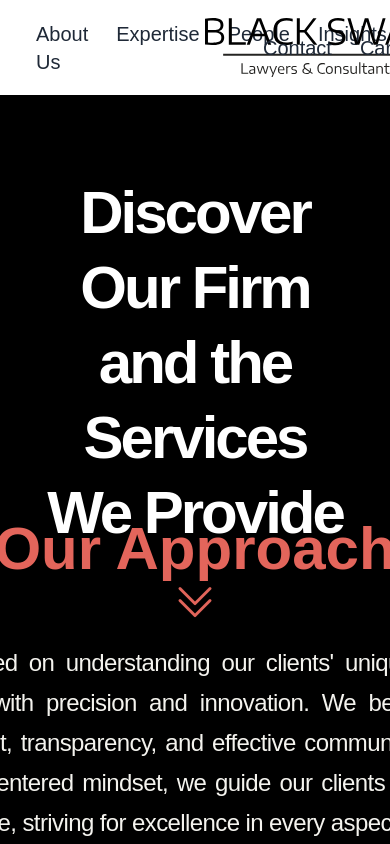
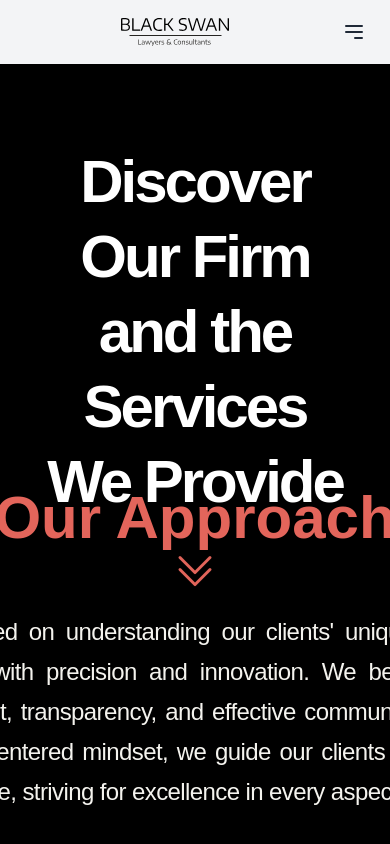
Before and after one commit to worldbeater2/blackswan, a React (Vite) app: page /about in a window 390 px wide. Shown: the top 844 px of the page. Built offline with nearby package versions, Linux system fonts and the light colour scheme; the HTML template or start-up script is replaced by a standard one; a web font is replaced by a local one.

Commit message:
first page mobile view done

```diff
--- a/src/components/Hero.jsx
+++ b/src/components/Hero.jsx
@@ -1,35 +1,34 @@
 // import React, { useState, useEffect } from 'react';
 
-import React, { useState, useEffect } from 'react';
-import { Link } from 'react-router-dom';
+import React, { useState, useEffect } from "react";
+import { Link } from "react-router-dom";
 
 // url: 'https://images.unsplash.com/photo-1518897761968-5a3544c369b5?q=80&w=2940&auto=format&fit=crop&ixlib=rb-4.0.3&ixid=M3wxMjA3fDB8MHxwaG90by1wYWdlfHx8fGVufDB8fHx8fA%3D%3D'
 // url: 'https://images.unsplash.com/photo-1509130298739-651801c76e96?q=80&w=2940&auto=format&fit=crop&ixlib=rb-4.0.3&ixid=M3wxMjA3fDB8MHxwaG90by1wYWdlfHx8fGVufDB8fHx8fA%3D%3D'
 const images = [
   {
-    url: 'https://images.unsplash.com/photo-1711075781376-bc5107736730?q=80&w=2940&auto=format&fit=crop&ixlib=rb-4.0.3&ixid=M3wxMjA3fDB8MHxwaG90by1wYWdlfHx8fGVufDB8fHx8fA%3D%3D',
-    heading: 'Empowering Businesses at Black Swan',
-    text: 'Expert Legal Counsel for Corporate and Commercial Ventures'
+    url: "https://images.unsplash.com/photo-1711075781376-bc5107736730?q=80&w=2940&auto=format&fit=crop&ixlib=rb-4.0.3&ixid=M3wxMjA3fDB8MHxwaG90by1wYWdlfHx8fGVufDB8fHx8fA%3D%3D",
+    heading: "Empowering Businesses at Black Swan",
+    text: "Expert Legal Counsel for Corporate and Commercial Ventures",
   },
   {
-    url: 'https://images.unsplash.com/photo-1531591022136-eb8b0da1e6d0?q=80&w=2912&auto=format&fit=crop&ixlib=rb-4.0.3&ixid=M3wxMjA3fDB8MHxwaG90by1wYWdlfHx8fGVufDB8fHx8fA%3D%3D',
-    heading: 'Your Path to Corporate Clarity',
-    text: 'Understanding and Resolving Corporate Legal Challenges'
+    url: "https://images.unsplash.com/photo-1531591022136-eb8b0da1e6d0?q=80&w=2912&auto=format&fit=crop&ixlib=rb-4.0.3&ixid=M3wxMjA3fDB8MHxwaG90by1wYWdlfHx8fGVufDB8fHx8fA%3D%3D",
+    heading: "Your Path to Corporate Clarity",
+    text: "Understanding and Resolving Corporate Legal Challenges",
   },
   {
-    url: 'https://images.unsplash.com/photo-1469719847081-4757697d117a?q=80&w=2940&auto=format&fit=crop&ixlib=rb-4.0.3&ixid=M3wxMjA3fDB8MHxwaG90by1wYWdlfHx8fGVufDB8fHx8fA%3D%3D',
+    url: "https://images.unsplash.com/photo-1469719847081-4757697d117a?q=80&w=2940&auto=format&fit=crop&ixlib=rb-4.0.3&ixid=M3wxMjA3fDB8MHxwaG90by1wYWdlfHx8fGVufDB8fHx8fA%3D%3D",
     // heading: 'Where Tradition Meets Innovation',
     // text: 'Guiding Businesses with Timeless Expertise and Modern Solutions'
-    heading: 'Unlock Success with Black Swan',
-    text: 'Innovative Strategies, Enduring Results in Legal Practice'
+    heading: "Unlock Success with Black Swan",
+    text: "Innovative Strategies, Enduring Results in Legal Practice",
   },
 
   {
-    url: 'https://images.unsplash.com/photo-1711176488499-0a592a6d93fb?q=80&w=2940&auto=format&fit=crop&ixlib=rb-4.0.3&ixid=M3wxMjA3fDB8MHxwaG90by1wYWdlfHx8fGVufDB8fHx8fA%3D%3D',
-    heading: 'Where Tradition Meets Innovation',
-    text: 'Guiding Businesses with Timeless Expertise and Modern Solutions'
+    url: "https://images.unsplash.com/photo-1711176488499-0a592a6d93fb?q=80&w=2940&auto=format&fit=crop&ixlib=rb-4.0.3&ixid=M3wxMjA3fDB8MHxwaG90by1wYWdlfHx8fGVufDB8fHx8fA%3D%3D",
+    heading: "Where Tradition Meets Innovation",
+    text: "Guiding Businesses with Timeless Expertise and Modern Solutions",
   },
-  // Add more images with different headings and texts as needed
 ];
 
 const Hero = () => {
@@ -39,7 +38,8 @@ const Hero = () => {
 
   useEffect(() => {
     const interval = setInterval(() => {
-      const newIndex = currentImageIndex === images.length - 1 ? 0 : currentImageIndex + 1;
+      const newIndex =
+        currentImageIndex === images.length - 1 ? 0 : currentImageIndex + 1;
       setCurrentImageIndex(newIndex);
       setCurrentHeading(images[newIndex].heading);
       setCurrentText(images[newIndex].text);
@@ -53,18 +53,30 @@ const Hero = () => {
       className="hero min-h-screen w-full relative overflow-hidden bg-cover font-navFont hover:bg-blend-normal"
       style={{
         backgroundImage: `url(${images[currentImageIndex].url})`,
-        backgroundPosition: 'center',
-        backgroundSize: 'cover',
-        transition: 'background-image 2s ease-in-out'
+        backgroundPosition: "center",
+        backgroundSize: "cover",
+        transition: "background-image 2s ease-in-out",
       }}
     >
       <div className="hero-overlay bg-opacity-60 "></div>
       <div className="hero-content  text-start text-neutral-content">
+
         <div className="max-w-5xl">
-          <h1 className="mb-5 text-7xl font-normal  tracking-wider">{currentHeading}</h1>
-          <p className="mb-5 text-start text-2xl">{currentText}</p>
-          <Link to="/about"><button className="btn file: text-white btn-outline px-9">Read More</button></Link>
+          <h1 className="mb-5 text-4xl md:text-7xl  font-normal  tracking-wider text-center md:text-start">
+            {currentHeading}
+          </h1>
 
+          <p className="mb-5  md:text-2xl text-base text-center md:text-start ">{currentText}</p>
+
+
+
+          <Link to="/about">
+          <div className="flex flew-row justify-center md:justify-start " >
+          <button className="btn file: text-white btn-outline px-9 text-start  ">
+              Read More
+            </button>
+          </div>
+          </Link>
         </div>
       </div>
     </div>
@@ -72,61 +84,3 @@ const Hero = () => {
 };
 
 export default Hero;
-
-
-// const images = [
-//   {
-//     url: 'https://images.unsplash.com/photo-1711075781376-bc5107736730?q=80&w=2940&auto=format&fit=crop&ixlib=rb-4.0.3&ixid=M3wxMjA3fDB8MHxwaG90by1wYWdlfHx8fGVufDB8fHx8fA%3D%3D',
-//     text: 'Text for Image 1'
-//   },
-//   {
-//     url: 'https://images.unsplash.com/photo-1518897761968-5a3544c369b5?q=80&w=2940&auto=format&fit=crop&ixlib=rb-4.0.3&ixid=M3wxMjA3fDB8MHxwaG90by1wYWdlfHx8fGVufDB8fHx8fA%3D%3D',
-//     text: 'Text for Image 2'
-//   },
-//   {
-//     url: 'https://images.unsplash.com/photo-1509130298739-651801c76e96?q=80&w=2940&auto=format&fit=crop&ixlib=rb-4.0.3&ixid=M3wxMjA3fDB8MHxwaG90by1wYWdlfHx8fGVufDB8fHx8fA%3D%3D',
-//     text: 'Text for Image 3'
-//   },
-//   {
-//     url: 'https://images.unsplash.com/photo-1711176488499-0a592a6d93fb?q=80&w=2940&auto=format&fit=crop&ixlib=rb-4.0.3&ixid=M3wxMjA3fDB8MHxwaG90by1wYWdlfHx8fGVufDB8fHx8fA%3D%3D',
-//     text: 'Text for Image 4'
-//   }
-// ];
-
-// const Hero = () => {
-//   const [currentImageIndex, setCurrentImageIndex] = useState(0);
-//   const [currentText, setCurrentText] = useState(images[0].text);
-
-//   useEffect(() => {
-//     const interval = setInterval(() => {
-//       const newIndex = currentImageIndex === images.length - 1 ? 0 : currentImageIndex + 1;
-//       setCurrentImageIndex(newIndex);
-//       setCurrentText(images[newIndex].text);
-//     }, 10000); // Change image every 10 seconds
-
-//     return () => clearInterval(interval);
-//   }, [currentImageIndex]);
-
-//   return (
-//     <div
-//       className="hero min-h-[745px] w-full relative overflow-hidden font-navFont"
-//       style={{
-//         backgroundImage: `url(${images[currentImageIndex].url})`,
-//         backgroundPosition: 'center',
-//         backgroundSize: 'cover',
-//         transition: 'background-image 2s ease-in-out'
-//       }}
-//     >
-//       <div className="hero-overlay bg-opacity-40 "></div>
-//       <div className="hero-content  text-start text-neutral-content">
-//         <div className="max-w-5xl">
-//           <h1 className="mb-5 text-7xl font-light tracking-wider">Empowering Businesses at Black Swan</h1>
-//           <p className="mb-5 text-start text-2xl">{currentText}</p>
-//           <button className="btn file: text-white btn-outline px-9">Read More</button>
-//         </div>
-//       </div>
-//     </div>
-//   );
-// };
-
-// export default Hero;
--- a/src/components/Navbar.jsx
+++ b/src/components/Navbar.jsx
@@ -1,14 +1,56 @@
-import React from "react";
+import React, { useState } from "react";
 import { Link } from "react-router-dom";
 
 const Navbar = () => {
+  const [isMenuOpen, setIsMenuOpen] = useState(false);
+
+  const toggleMenu = () => {
+    setIsMenuOpen(!isMenuOpen);
+  };
+
   return (
-    <nav className="navbar bg-gray-100 mx-auto bg-transparent font-navFont text-xl ">
+    <nav className="bg-gray-100 font-navFont ">
+      {/* Mobile view */}
+      <div className="flex justify-between items-center w-full lg:hidden px-4 py-2">
+        <Link to={"/"} className="flex justify-center w-full">
+          <img className="w-32 p-2.5 stroke-2" src="/Vector (1).svg" alt="Logo" />
+        </Link>
+        <button className="p-2 focus:outline-none" onClick={toggleMenu}>
+          <svg
+            xmlns="http://www.w3.org/2000/svg"
+            className="h-6 w-6"
+            fill="none"
+            viewBox="0 0 24 24"
+            stroke="currentColor"
+          >
+            <path
+              strokeLinecap="round"
+              strokeLinejoin="round"
+              strokeWidth="2"
+              d="M4 6h16M4 12h16m-7 6h7"
+            />
+          </svg>
+        </button>
+      </div>
+
+      {isMenuOpen && (
+        <div className="lg:hidden flex flex-col mr-10 pb-2 items-center mt-4 space-y-2">
+          <Link to={"/about"} onClick={toggleMenu} className="text-sm">About Us</Link>
+          <Link to={"/expertise"} onClick={toggleMenu} className="text-sm">Expertise</Link>
+          <Link to={"/people"} onClick={toggleMenu} className="text-sm">People</Link>
+          <Link to={"/insights"} onClick={toggleMenu} className="text-sm">Insights</Link>
+          <Link to={"/contact"} onClick={toggleMenu} className="text-sm">Contact</Link>
+          <Link to={"/career"} onClick={toggleMenu} className="text-sm">Career</Link>
+          <Link to={"/products"} onClick={toggleMenu} className="text-sm">Products</Link>
+        </div>
+      )}
+
+      {/* Larger screens view */}
+      <div className="hidden lg:flex lg:items-center lg:justify-between w-full px-4 text-sm md:text-base lg:text-lg xl:text-xl">
         <div className="navbar-start">
-        <div className="">
           <ul className="flex">
             <li className="ml-7 mr-7">
-              <Link to={"/about"}>About Us </Link>
+              <Link to={"/about"}>About Us</Link>
             </li>
             <li className="mr-7">
               <Link to={"/expertise"}>Expertise</Link>
@@ -21,16 +63,14 @@ const Navbar = () => {
             </li>
           </ul>
         </div>
-      </div>
 
         <div className="navbar-center">
-        <Link to={"/"} className="">
-          <img className="w-[250px] p-2.5 stroke-2" src="/Vector (1).svg"></img>
+          <Link to={"/"}>
+            <img className="  md:w-[100px] lg:w-[180px] xl:w-[180px] p-2.5 stroke-2" src="/Vector (1).svg" alt="Logo" />
           </Link>
         </div>
 
-      <div className="navbar-end">
-        <div className="">
+        <div className="navbar-end hidden lg:flex items-center">
         <ul className="flex items-center">
           <li className="ml-0 mr-7">
             <Link to={"/contact"}>Contact</Link>
```
Also changed, not shown: src/pages/Homepage.jsx (+38 -69 lines). Lines whose indentation alone changed are shown as unchanged.
